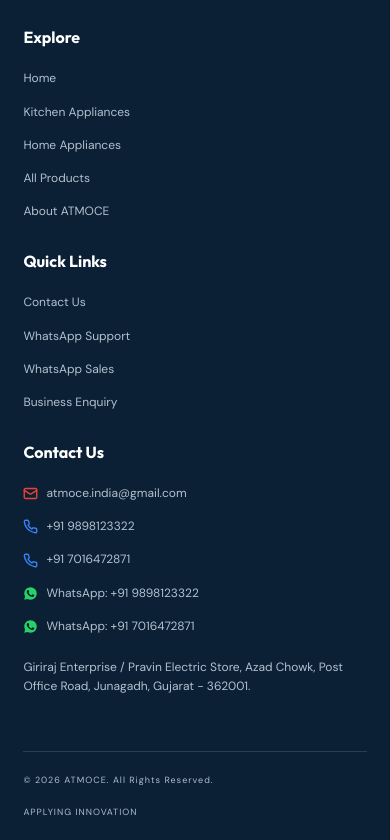
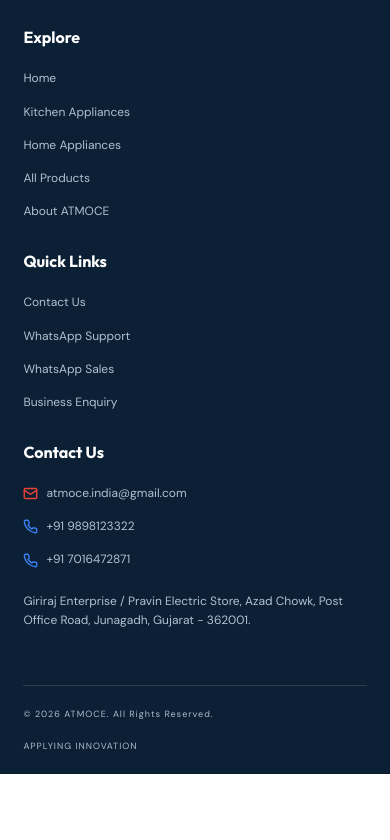
Before and after one commit to PawanPatel951/ATMOCE, a plain HTML site: page products.html in a window 390 px wide. Shown: the part 8125-8965 px from the top of the page. After the commit the page ends 8899 px from the top, so only its background shows below. Drawn offline with Linux system fonts and the light colour scheme.

```diff
--- a/products.html
+++ b/products.html
@@ -158,18 +158,7 @@
           </svg>
           +91 7016472871
         </a>
-        <a href="https://wa.me/919898123322" target="_blank" rel="noopener" class="footer-icon-link">
-          <svg viewBox="0 0 24 24" fill="#25d366">
-            <path d="M12.031 2c-5.516 0-9.969 4.453-9.969 9.969 0 1.758.458 3.475 1.328 4.988L2 22l5.184-1.359a9.927 9.927 0 0 0 4.847 1.258h.004c5.515 0 9.969-4.453 9.969-9.969A9.934 9.934 0 0 0 12.031 2zm5.805 14.122c-.246.693-1.428 1.325-1.984 1.409-.513.077-1.162.109-1.875-.118-.433-.138-.988-.322-1.701-.63-2.994-1.293-4.949-4.308-5.098-4.507-.15-.199-1.217-1.619-1.217-3.088 0-1.469.77-2.191 1.043-2.49.274-.299.598-.374.797-.374.199 0 .399.002.573.01.184.009.43-.07.673.513.249.598.847 2.067.921 2.217.075.15.125.324.025.523-.1.199-.15.324-.299.498-.15.174-.314.389-.449.523-.15.149-.305.311-.131.61.174.299.774 1.277 1.662 2.069 1.142 1.018 2.105 1.334 2.404 1.483.299.15.474.125.648-.075.174-.199.748-.872.947-1.171.199-.299.399-.249.673-.15.274.1 1.744.822 2.043.972.299.15.498.224.573.349.075.125.075.723-.171 1.416z"/>
-          </svg>
-          WhatsApp: +91 9898123322
-        </a>
-        <a href="https://wa.me/917016472871" target="_blank" rel="noopener" class="footer-icon-link">
-          <svg viewBox="0 0 24 24" fill="#25d366">
-            <path d="M12.031 2c-5.516 0-9.969 4.453-9.969 9.969 0 1.758.458 3.475 1.328 4.988L2 22l5.184-1.359a9.927 9.927 0 0 0 4.847 1.258h.004c5.515 0 9.969-4.453 9.969-9.969A9.934 9.934 0 0 0 12.031 2zm5.805 14.122c-.246.693-1.428 1.325-1.984 1.409-.513.077-1.162.109-1.875-.118-.433-.138-.988-.322-1.701-.63-2.994-1.293-4.949-4.308-5.098-4.507-.15-.199-1.217-1.619-1.217-3.088 0-1.469.77-2.191 1.043-2.49.274-.299.598-.374.797-.374.199 0 .399.002.573.01.184.009.43-.07.673.513.249.598.847 2.067.921 2.217.075.15.125.324.025.523-.1.199-.15.324-.299.498-.15.174-.314.389-.449.523-.15.149-.305.311-.131.61.174.299.774 1.277 1.662 2.069 1.142 1.018 2.105 1.334 2.404 1.483.299.15.474.125.648-.075.174-.199.748-.872.947-1.171.199-.299.399-.249.673-.15.274.1 1.744.822 2.043.972.299.15.498.224.573.349.075.125.075.723-.171 1.416z"/>
-          </svg>
-          WhatsApp: +91 7016472871
-        </a>
+
         <p style="margin-top: 8px;">Giriraj Enterprise / Pravin Electric Store, Azad Chowk, Post Office Road, Junagadh, Gujarat - 362001.</p>
       </div>
     </div>
--- a/script.js
+++ b/script.js
@@ -170,7 +170,7 @@ function renderProducts(products, containerId, limit = null) {
             src="${product.image}"
             data-orig="${product.image}"
             alt="${product.name}"
-            loading="lazy"
+            fetchpriority="high"
             decoding="async"
             onload="this.classList.add('loaded')"
             onerror="handleProductImgError(this)"
```
Also changed, not shown: about.html (+1 -12 lines), index.html (+3 -4 lines).
